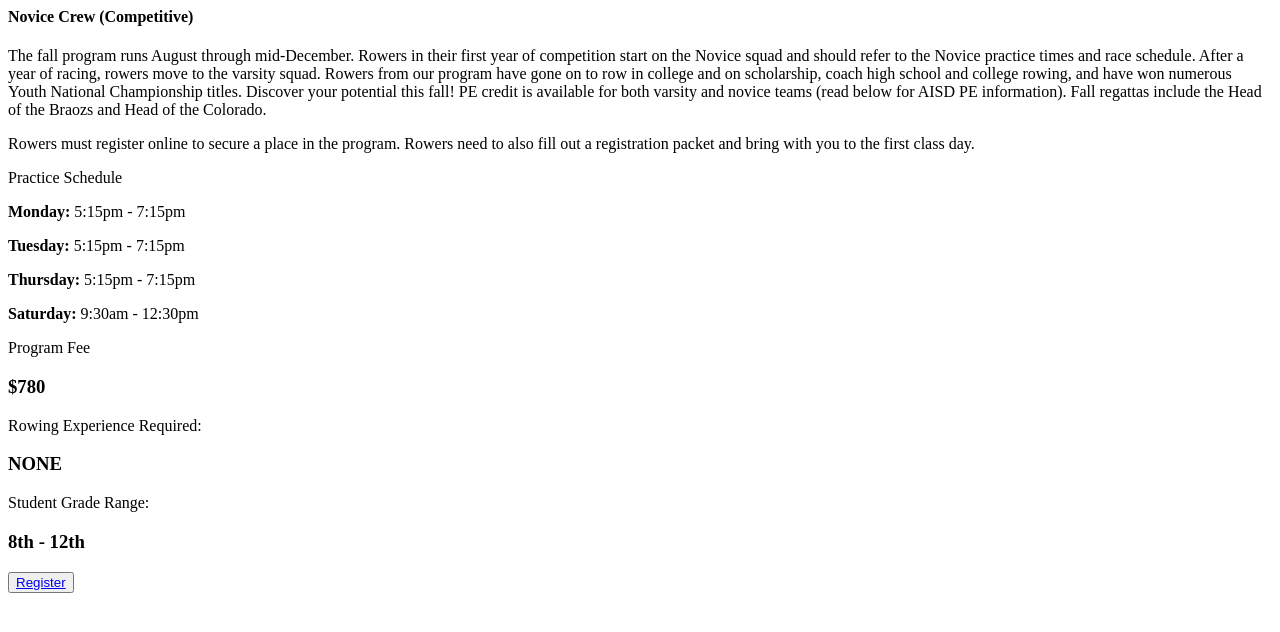
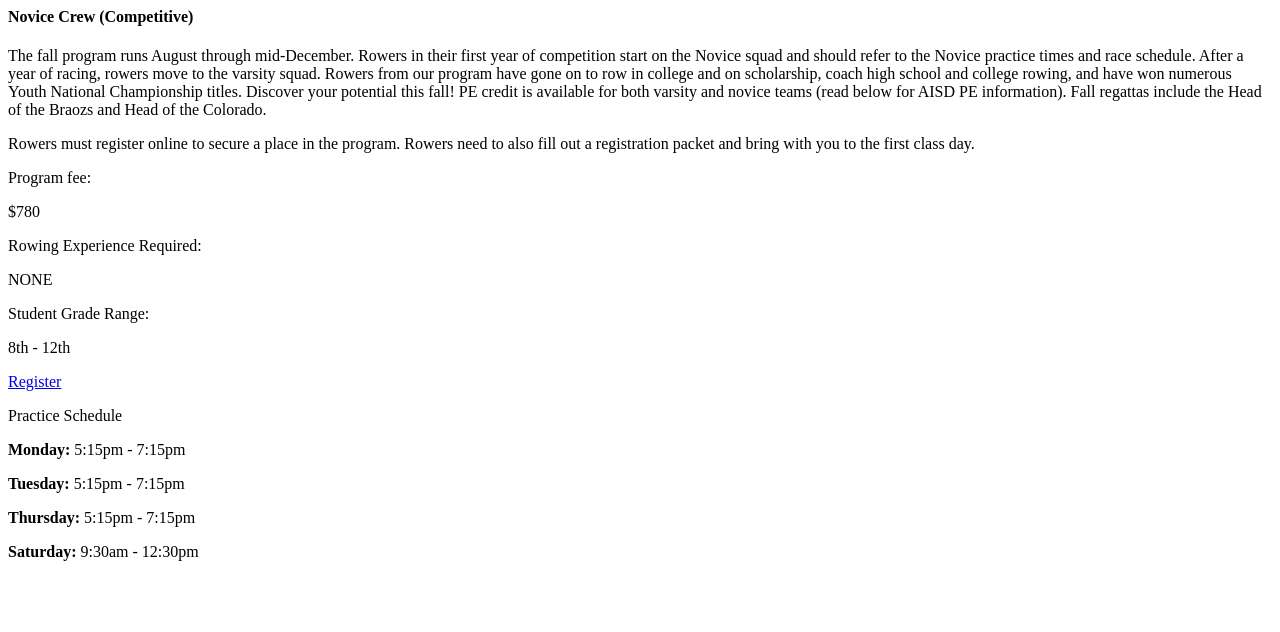
Before and after one commit to austinrowingclub/website, a PHP site: page /app/shared/components/rowing-programs/rowing-programs.component.html in a window 1280 px wide. Shown: the top 632 px of the page. Run offline with PHP 8.4, Linux system fonts and the light colour scheme.

Commit message:
updates html and css

```diff
--- a/src/app/shared/components/header/header.component.scss
+++ b/src/app/shared/components/header/header.component.scss
@@ -74,4 +74,8 @@
       padding: 1rem 1rem;
     }
   }
+
+  .btn {
+    padding: 10px 15px 8px;
+  }
 }
--- a/src/app/shared/components/rowing-programs/rowing-programs.component.html
+++ b/src/app/shared/components/rowing-programs/rowing-programs.component.html
@@ -1,50 +1,42 @@
 <div class="rowing-programs-container">
-  <div class="card w-75">
-      <div class="card-body">
-        <h4 class="card-title font-weight-bold">Novice Crew (Competitive)</h4>
-
+  <div class="card container">
+    <h4 class="card-title">Novice Crew (Competitive)</h4>
     <div class="row">
       <div class="col-8">
-              <p>The fall program runs August through mid-December. Rowers in their first year of competition start on the Novice squad
+        <p>
+          The fall program runs August through mid-December. Rowers in their first year of competition start on the Novice squad
           and should refer to the Novice practice times and race schedule. After a year of racing, rowers move to the varsity squad.
           Rowers from our program have gone on to row in college and on scholarship, coach high school and college rowing, and have
           won numerous Youth National Championship titles. Discover your potential this fall! PE credit is available for both varsity
           and novice teams (read below for AISD PE information). Fall regattas include the Head of the Braozs and Head of the
           Colorado.
         </p>
-              <p>Rowers must register online to secure a place in the program. Rowers need to also fill out a registration packet and bring
+        <p>
+          Rowers must register online to secure a place in the program. Rowers need to also fill out a registration packet and bring
           with you to the first class day.
         </p>
+        <div class="row no-gutters card-options">
+          <div class="col-4 option">
+            <p class="option-title text-center">Program fee:</p>
+            <p class="option-text text-center">$780</p>
+          </div>
+          <div class="col-4 option">
+            <p class="option-title text-center">Rowing Experience Required:</p>
+            <p class="option-text text-center">NONE</p>
+          </div>
+          <div class="col-4 option">
+            <p class="option-title text-center">Student Grade Range:</p>
+            <p class="option-text text-center">8th - 12th</p>
+          </div>
+        </div>
+        <a class="btn btn-tertiary" href="https://clients.mindbodyonline.com/asp/main_enroll.asp?fl=true&tabID=8">Register</a>
       </div>
       <div class="col-4">
-              <p class="schedule-text">Practice Schedule</p>
-              <p><strong>Monday:</strong> 5:15pm - 7:15pm</p>
-              <p><strong>Tuesday:</strong> 5:15pm - 7:15pm</p>
-              <p><strong>Thursday:</strong> 5:15pm - 7:15pm</p>
-              <p><strong>Saturday:</strong> 9:30am - 12:30pm</p>
-          </div>
-
-            <div class="row vdivide">
-              <div class="col-4">
-                <p class="text-center">Program Fee</p>
-                <h3 class="text-center">$780</h3>
-              </div>
-              <div class="col-4">
-                <p class="text-center">Rowing Experience Required:</p>
-                <h3 class="text-center">NONE</h3>
-              </div>
-              <div class="col-4">
-                <p class="text-center">Student Grade Range:</p>
-                <h3 class="text-center">8th - 12th</h3>
-              </div>
-            </div>
-
-      <div class="container">
-        <button class="btn btn-tertiary my-2 ml-3" type="submit">
-          <a href="https://clients.mindbodyonline.com/asp/main_enroll.asp?fl=true&tabID=8">
-            Register
-          </a>
-        </button>
+        <p class="schedule-text-alt">Practice Schedule</p>
+        <p><strong>Monday:</strong>&nbsp;<span class="schedule-text-alt">5:15pm - 7:15pm</span></p>
+        <p><strong>Tuesday:</strong>&nbsp;<span class="schedule-text-alt">5:15pm - 7:15pm</span></p>
+        <p><strong>Thursday:</strong>&nbsp;<span class="schedule-text-alt">5:15pm - 7:15pm</span></p>
+        <p><strong>Saturday:</strong>&nbsp;<span class="schedule-text-alt">9:30am - 12:30pm</span></p>
       </div>
     </div>
   </div>
--- a/src/styles.scss
+++ b/src/styles.scss
@@ -1,6 +1,6 @@
 /* You can add global styles to this file, and also import other style files */
 
-@import url('https://fonts.googleapis.com/css?family=Roboto');
+@import url('https://fonts.googleapis.com/css?family=Roboto:400,500,700,900');
 @import 'variables';
 
 body {
@@ -67,6 +67,10 @@
     border-color: $brand-2;
     color: $text-4;
   }
+
+  @media (min-width: 992px) {
+    padding: 10px 40px 12px;
+  }
 }
 
 hr.color {
```
Also changed, not shown: src/app/shared/components/rowing-programs/rowing-programs.component.scss (+36 -18 lines). Lines whose indentation alone changed are shown as unchanged.
